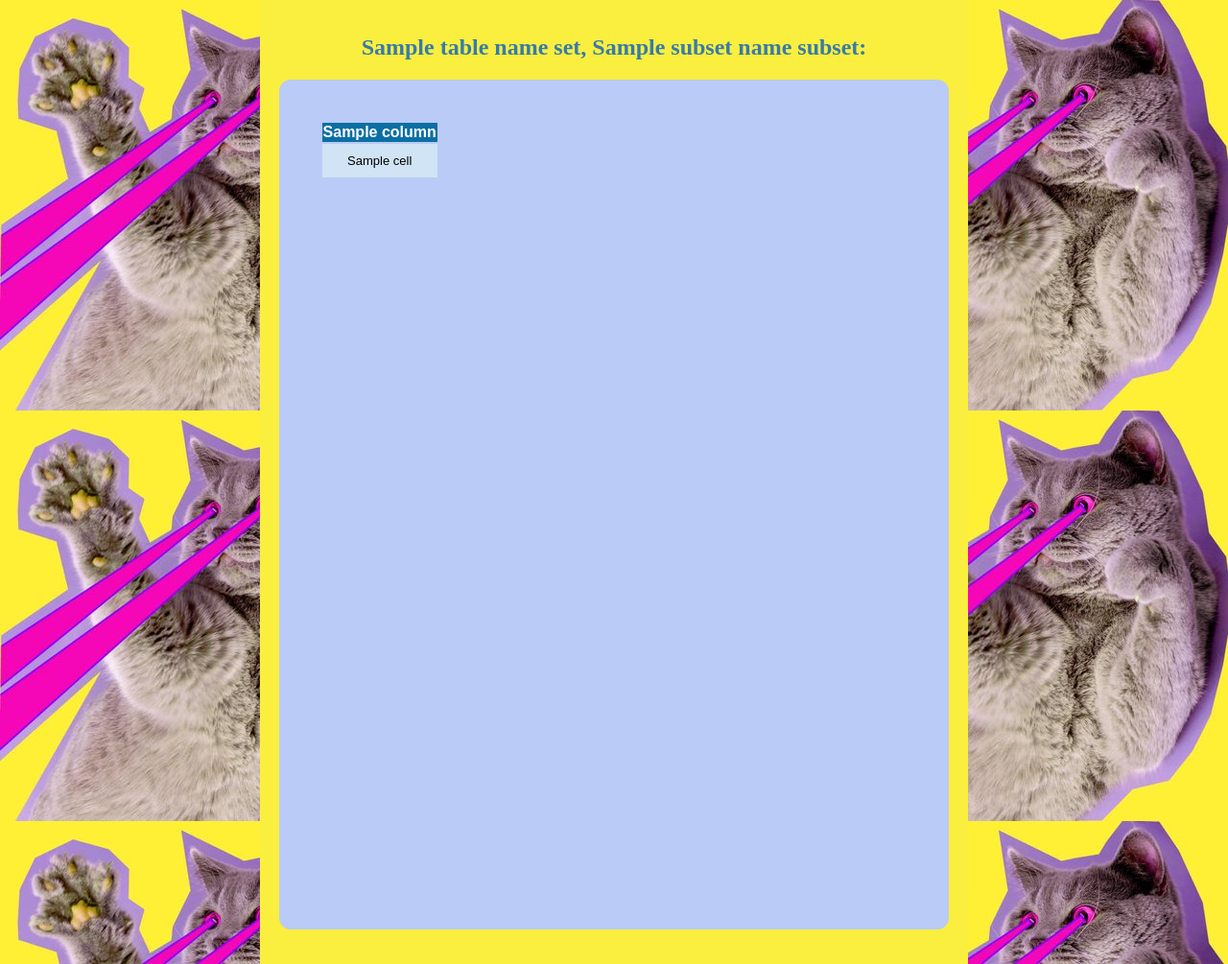
After one commit to Nimeriya778/flask-telemetry-tool, a Flask app: template tlm_app/templates/table.html in a window 1280 px wide. The commit adds this page. Shown: the whole page at 96% size. Run offline with Flask 2, Linux system fonts and the light colour scheme; the template is opened without the code that fills it: most values are stand-ins (such as "Sample title", 1, 10 or a date in 2020).

Commit message:
feat: add rendering template for LTU sets
Populate HTML tables with telemetry data from the db.

```diff
--- a/tlm_app/__init__.py
+++ b/tlm_app/__init__.py
@@ -1 +1,5 @@
+"""
+Run the application
+"""
+
 from .views import create_app
--- /dev/null
+++ b/tlm_app/ltu_db.py
@@ -0,0 +1,45 @@
+"""
+Database definition and access
+"""
+
+import sqlite3
+from flask import current_app
+from flask import g
+
+# pylint: disable=invalid-name
+
+
+def get_db():
+    """
+    Connect to the application's configured database. The connection
+    is unique for each request and will be reused if this is called
+    again.
+    """
+
+    if "db" not in g:
+        g.db = sqlite3.connect(
+            current_app.config["DATABASE"], detect_types=sqlite3.PARSE_DECLTYPES
+        )
+    return g.db
+
+
+def close_db(err=None):
+    """
+    If this request connected to the database, close the connection.
+    """
+
+    # pylint: disable=unused-argument
+
+    db = g.pop("db", None)
+
+    if db is not None:
+        db.close()
+
+
+def init_app(app):
+    """
+    Register database functions with the Flask app.
+    This is called by the application factory.
+    """
+
+    app.teardown_appcontext(close_db)
--- a/tlm_app/static/style.css
+++ b/tlm_app/static/style.css
@@ -5,11 +5,10 @@ html {
   background-image: url("laser_cat.jpg"), url("laser_cat.jpg");
   background-position: left top, right top;
   background-repeat: repeat-y, repeat-y;
-  /*background-color: #eee916;*/
 }
 
 body {
-  width: 640px;
+  width: 56%;
   height: 100%;
   margin: 0 auto;
   padding: 20px;
@@ -23,6 +22,17 @@ h1, h2, h3, h4, h5, h6, a {
   color: #377ba8;
   text-align: center;
 }
+
+/* For mobile phones: */
+/*[class*="description"] {
+  width: 50%;
+}
+
+@media only screen and (min-width: 1920px) {
+  .description {width: 50%;}
+  .upload {width: 50%;}
+  .set {width: 50%;}
+}*/
 
 .description {
   text-align: center;
@@ -46,6 +56,12 @@ h1, h2, h3, h4, h5, h6, a {
   border-radius: 12px;
 }
 
+.upload input {
+  background: #ceb8f4;
+  text-align: center;
+  width: 30%;
+}
+
 .set {
   text-align: center;
   min-height: 250px;
@@ -58,21 +74,49 @@ h1, h2, h3, h4, h5, h6, a {
   border-radius: 12px;
 }
 
-.flash {
-  margin: 1em 0;
-  padding: 1em;
-  background: #cae6f6;
-  border: 1px solid #377ba8;
-}
-
   input, select {
-  width: 50%;
+  width: 30%;
   background: #bad9ff;
   border-radius: 12px;
   padding: 10px;
-  text-align: center;
   font-family: san-serif;
   font-size: large;
   font-weight: bold;
   color: #377ba8;
+  text-align: center;
 }
+
+.table {
+  text-align: center;
+  height: 800px;
+  margin-bottom: 16px;
+  padding: 40px;
+  justify-content: center;
+  align-items: center;
+  border: 3px solid #bacbf7;
+  background: #bacbf7;
+  border-radius: 12px;
+  overflow: scroll;
+}
+
+table thead {
+  background: #0B6FA4;
+  color: #FFFFFF;
+  text-align: center;
+  font-size: 16px;
+  overflow: auto;
+  min-height: 800px;
+ }
+
+table tbody {
+  background: #D0E4F5;
+}
+
+table tbody th {
+  font-size: 13px;
+}
+
+table tbody td {
+  font-size: 13px;
+  padding: 10px;
+}
--- a/tlm_app/templates/base.html
+++ b/tlm_app/templates/base.html
@@ -1,9 +1,13 @@
 <!doctype html>
-<title>{% block title %}{% endblock %}LTU Telemetry</title>
+
+<html>
+<title>LTU Telemetry</title>
 
 <link rel="stylesheet" href="{{ url_for('static', filename='style.css') }}">
 <link rel="shortcut icon" href="{{ url_for('static', filename='favicon.ico') }}">
 
+{% block content %}
+<body>
 <div class="description">
  <h1>LTU Telemetry Tool</h1>
   <p>
@@ -11,22 +15,18 @@
   </p>
 </div>
 
-
 <div class="upload">
   <h1>Upload a file</h1>
-  <form action="/upload" method=post enctype=multipart/form-data>
+  <form action="/upload" method="post" enctype="multipart/form-data">
       <input type="file" name=file>
       <br><br>
       <input type=submit value="Submit">
-
   </form>
-
 </div>
 
 <div class="set">
   <h1>Choose an LTU set:</h1>
-    <form action="/action_page.php">
-      <label for="set"></label>
+    <form action="/table">
       <select name="set" id="set">
         <optgroup label="LTU sets">
           <option value="LTU1_1">LTU1_1</option>
@@ -35,16 +35,23 @@
         </optgroup>
       </select>
       <br><br>
+      <select name="subset" id="subset">
+        <optgroup label="LTU subset">
+          <option value="brd">brd</option>
+          <option value="ldd_lt">ldd_lt</option>
+          <option value="ldd_rt">ldd_rt</option>
+          <option value="ldd_volt">ldd_volt</option>
+          <option value="pls_hv">pls_hv</option>
+          <option value="pls_ld">pls_ld</option>
+          <option value="pls_cur">pls_cur</option>
+          <option value="chg_cur">chg_cur</option>
+          <option value="chg_volt">chg_volt</option>
+        </optgroup>
+      </select>
+      <br><br>
       <input type="submit" value="Submit">
     </form>
 </div>
-
-<section class="content">
-  <header>
-    {% block header %}{% endblock %}
-  </header>
-  {% for message in get_flashed_messages() %}
-    <div class="flash">Upload</div>
-  {% endfor %}
-  {% block content %}{% endblock %}
-</section>
+</body>
+</html>
+{% endblock %}
--- /dev/null
+++ b/tlm_app/templates/table.html
@@ -0,0 +1,29 @@
+{% extends 'base.html' %}
+{% block content %}
+<h2>{{table_name}} set, {{subset_name}} subset:</h2>
+<body>
+<div class="table">
+  <table>
+
+    <thead>
+      <tr>
+        {% for column in columns %}
+        <th>{{ column }}</th>
+        {% endfor %}
+      </tr>
+    </thead>
+
+    <tbody>
+    {% for row in rows %}
+    <tr>
+      {% for cell in row %}
+      <td>{{ cell }}</td>
+      {% endfor %}
+    </tr>
+    {% endfor %}
+    </tbody>
+
+</table>
+</div>
+</body>
+{% endblock %}
--- a/tlm_app/upload.py
+++ b/tlm_app/upload.py
@@ -1,3 +1,7 @@
+"""
+Uploading LTU traces
+"""
+
 import os
 from flask import flash, request, redirect, url_for, current_app
 from werkzeug.utils import secure_filename
@@ -6,27 +10,37 @@ ALLOWED_EXTENSIONS = {"tld"}
 
 
 def allowed_file(filename):
+    """
+    Check if an extension is valid.
+    """
+
     return "." in filename and filename.rsplit(".", 1)[1].lower() in ALLOWED_EXTENSIONS
 
 
 def upload_file():
+    """
+    Upload the file and redirects the user to the URL for the uploaded file.
+    Check if the post request has the file part. If the user does not select a file,
+    the browser submits an empty file without a filename.
+    """
 
     if request.method == "POST":
-        # check if the post request has the file part
         if "file" not in request.files:
             flash("No file part")
+
             return redirect(request.url)
 
         file = request.files["file"]
-        # If the user does not select a file, the browser submits an
-        # empty file without a filename.
+
         if file.filename == "":
             flash("No selected file")
+
             return redirect(request.url)
 
         if file and allowed_file(file.filename):
             filename = secure_filename(file.filename)
             file.save(os.path.join(current_app.config["UPLOAD_FOLDER"], filename))
+
             return redirect(url_for("download_file", name=filename))
 
     return redirect(request.url)
--- a/tlm_app/views.py
+++ b/tlm_app/views.py
@@ -1,6 +1,11 @@
+"""
+Application factory, configuration and URL description
+"""
+
 import os
-from flask import Flask, render_template
+from flask import Flask, render_template, request
 from .upload import upload_file
+from .ltu_db import init_app, get_db
 
 UPLOAD_FOLDER = "flask-telemetry-tool/tlm_app/"
 
@@ -33,6 +38,9 @@ def create_app(test_config=None):
     except OSError:
         pass
 
+    # register the database commands
+    init_app(app)
+
     @app.route("/")
     def tlm(name=None):
         return render_template("base.html", name=name)
@@ -41,4 +49,21 @@ def create_app(test_config=None):
     def tlm_upload():
         return upload_file()
 
+    @app.route("/table")
+    def view_table():
+        table_name = request.args.get("set")
+        # table_data = request.args.get('plot')
+        script = f"SELECT * FROM {table_name}"
+        cursor_obj = get_db().cursor().execute(script)
+        columns = [i[0].upper().replace("_", ".") for i in cursor_obj.description]
+        subset_name = request.args.get("subset").upper().replace("_", ".")
+
+        return render_template(
+            "table.html",
+            table_name=table_name,
+            rows=cursor_obj,
+            columns=columns,
+            subset_name=subset_name,
+        )
+
     return app
```
Also changed, not shown: tlm_app/templates/upload.html (added).
